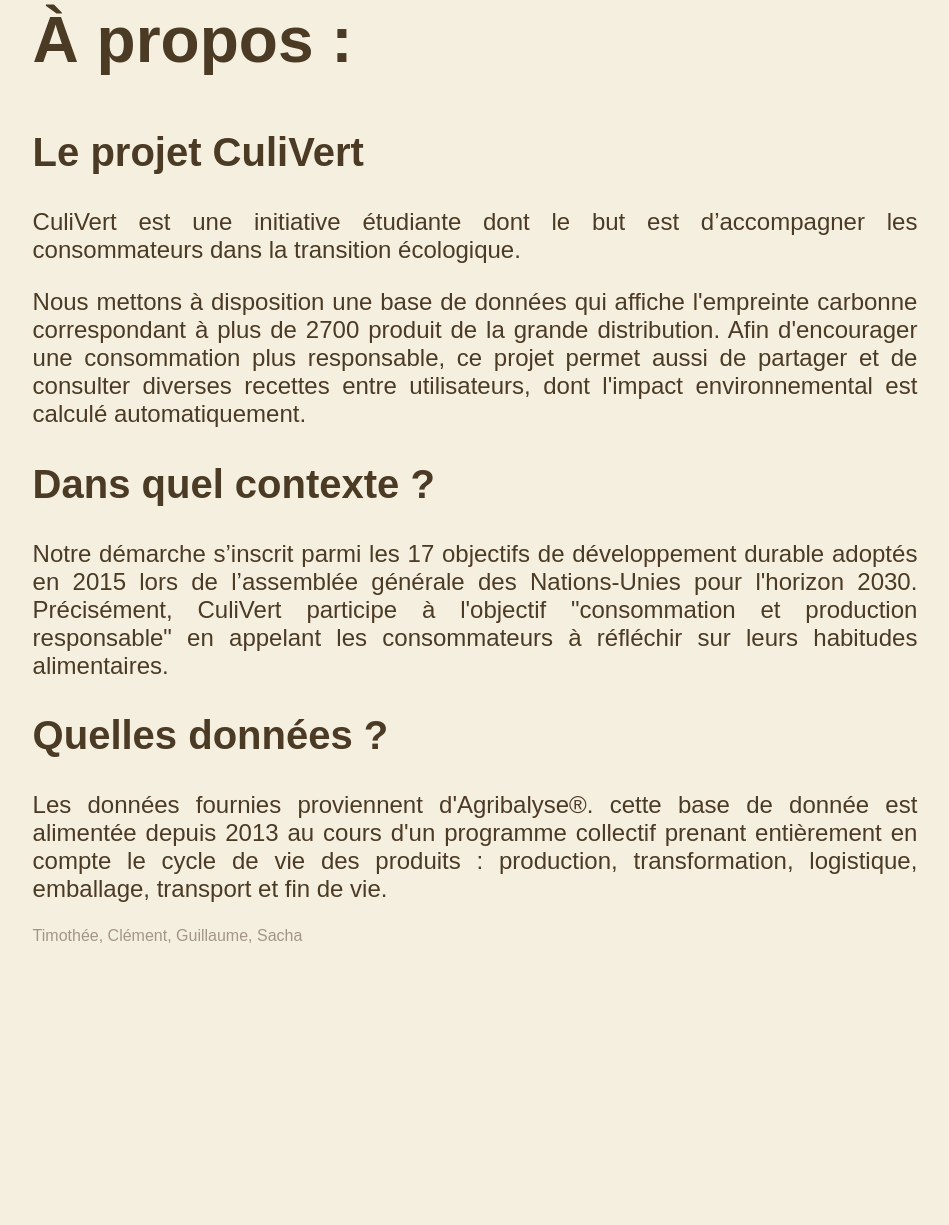
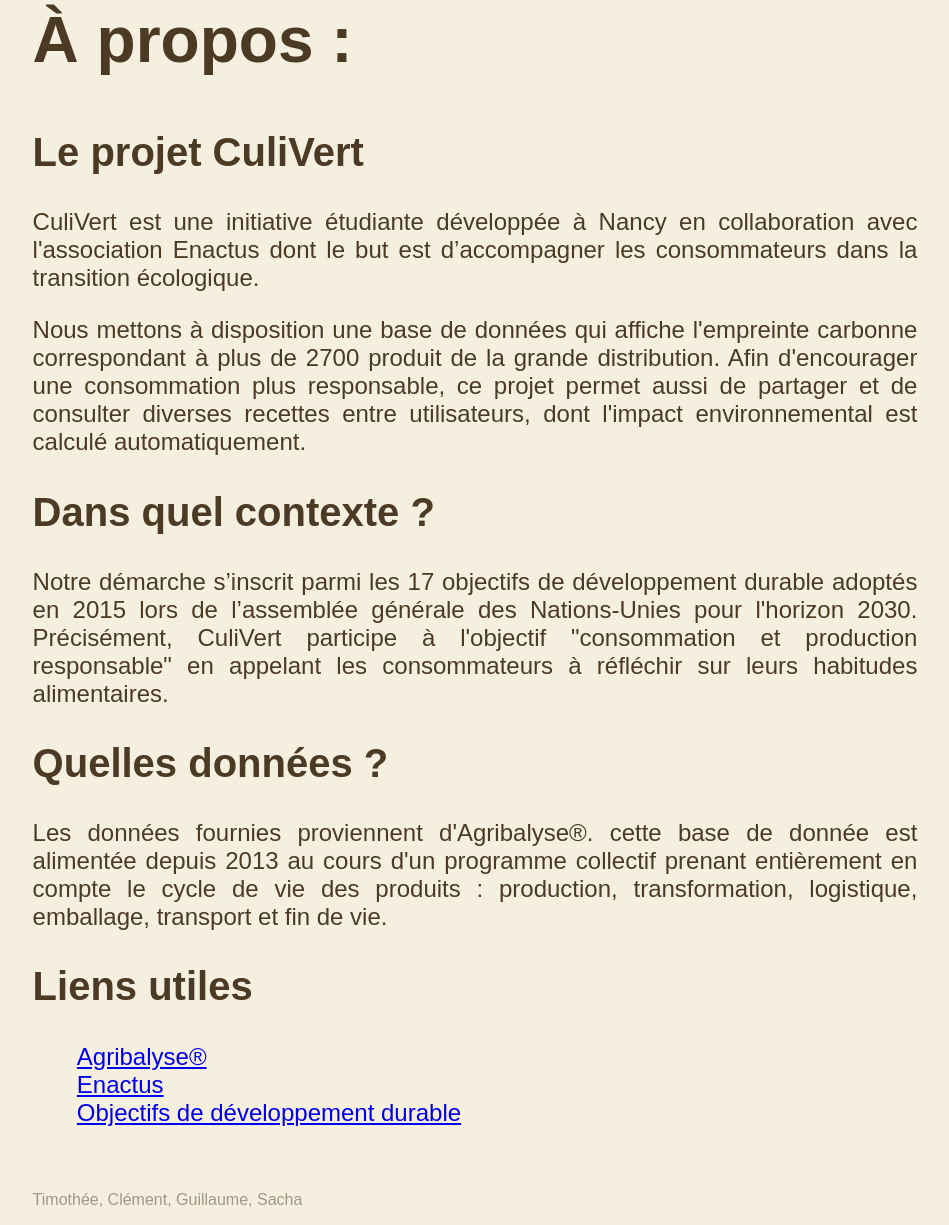
Before and after one commit to fusetim/PPII1, a Flask app: page /home in a window 1280 px wide. Shown: the part 603-1828 px from the top of the page, without its empty margins (165-1114 px from the left). Before the commit the page ends 1546 px from the top, so only its background shows below. Run offline with Flask 3, Linux system fonts and the light colour scheme.

Commit message:
deuxième jet (?) de la section about

```diff
--- a/backend/static/css/style.css
+++ b/backend/static/css/style.css
@@ -136,7 +136,7 @@ body {
     flex-direction: column;
     margin-bottom: 0.5em;
     color: #a39687;
-    margin-top: 1em;
+    margin-top: 4em;
 }
 .row_recipe{
     font-size: 2em;
@@ -224,3 +224,12 @@ nav {
     font-size: 2.5em;
     color: #4b3a24;
 }
+.links{
+    display: flex;
+    flex-direction: column;
+    color: #4b3a24;
+    font-size: 1.5em;
+}
+.link{
+    margin-left: 5%;
+}
--- a/backend/templates/home.html
+++ b/backend/templates/home.html
@@ -29,8 +29,9 @@
                     Le projet CuliVert
                 </h2>
                 <p class="about">
-                    CuliVert est une initiative étudiante dont le but est
-                    d’accompagner les consommateurs dans la transition écologique.
+                    CuliVert est une initiative étudiante développée à Nancy en collaboration avec
+                    l'association Enactus dont le but est d’accompagner les consommateurs dans la
+                    transition écologique.
                 </p>
                 <p class="about">
                     Nous mettons à disposition une base de données qui affiche l'empreinte
@@ -56,6 +57,16 @@
                     depuis 2013 au cours d'un programme collectif prenant entièrement en compte le cycle de vie
                     des produits : production, transformation, logistique, emballage, transport et fin de vie.
                 </p>
+                <h2 class="subhead">
+                    Liens utiles
+                </h2>
+                <p class="links">
+                    <a class="link" href="https://agribalyse.ademe.fr">Agribalyse®</a>
+                    <a class="link" href="https://enactus.fr">Enactus</a>
+                    <a class="link" href="https://www.agenda-2030.fr/17-objectifs-de-developpement-durable/?">
+                        Objectifs de développement durable
+                    </a>
+                </p>
                 <p class="signature">Timothée, Clément, Guillaume, Sacha</p>
             </main>
         </section>
```
